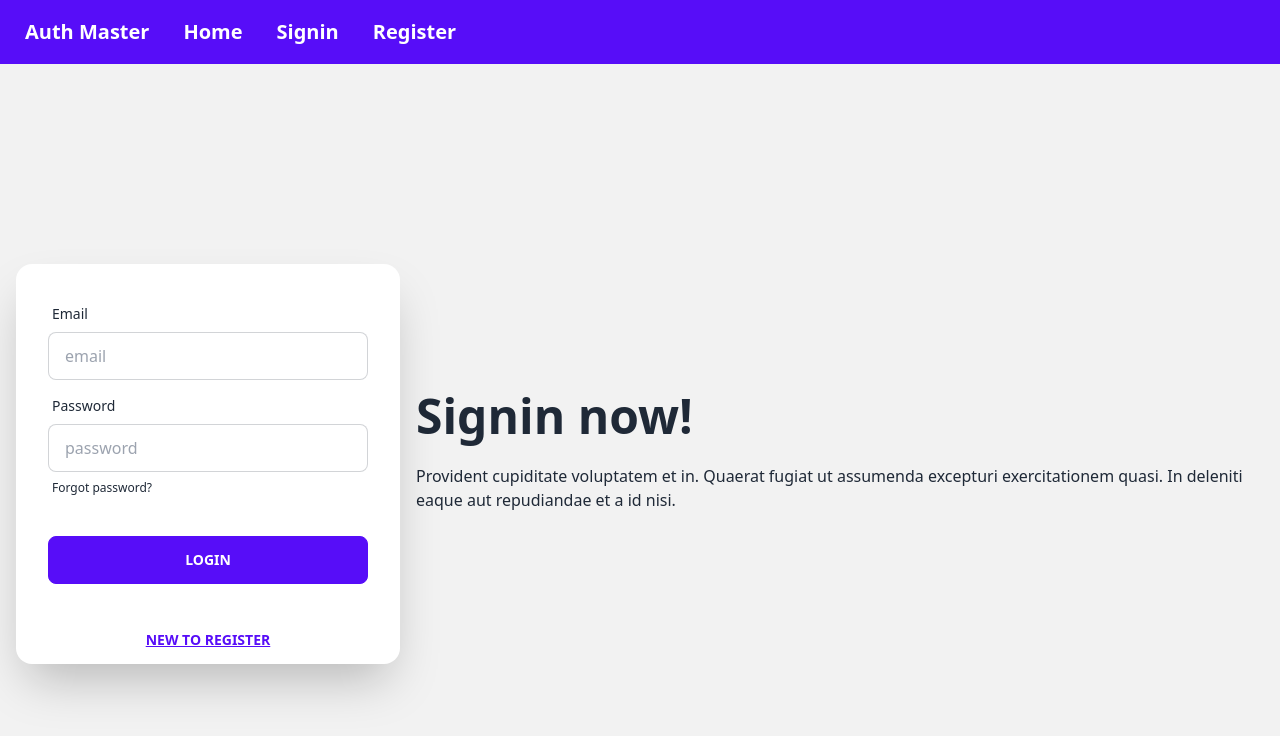
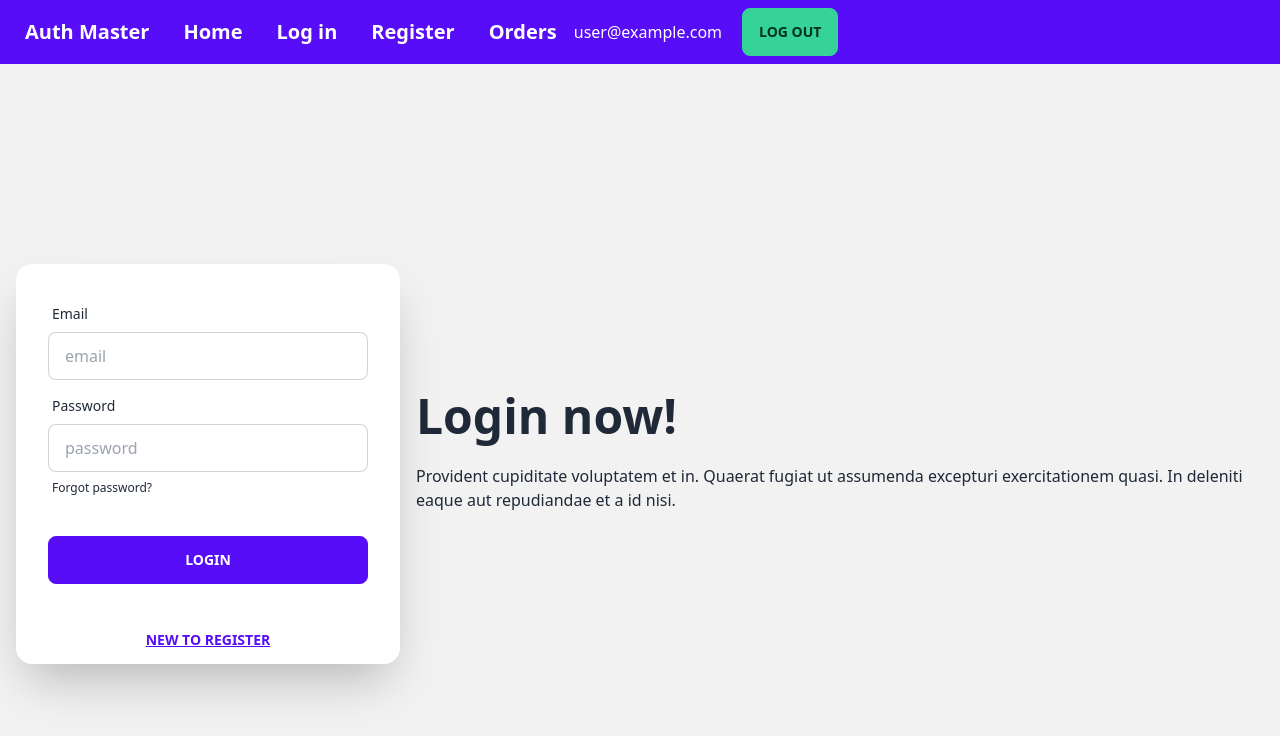
Before and after one commit to masudrahman-dev/auth-firebase-context-tailwind, a React (Vite) app: page /signin in a window 1280 px wide. Shown: the top 736 px of the page. Built offline with nearby package versions, Linux system fonts and the light colour scheme; no server answers; sample sign-in values are in the browser's storage.

Commit message:
ading private route

```diff
--- a/src/Providers/UserProvider.jsx
+++ b/src/Providers/UserProvider.jsx
@@ -3,7 +3,9 @@ export const UserContext = createContext(null);
 import {
   createUserWithEmailAndPassword,
   getAuth,
+  onAuthStateChanged,
   signInWithEmailAndPassword,
+  signOut,
 } from "firebase/auth";
 import app from "../Firebase/Firebase.config";
 
@@ -16,10 +18,24 @@ const UserProvider = ({ children }) => {
   const signInUser = (email, password) => {
     return signInWithEmailAndPassword(auth, email, password);
   };
+  const signOutUser = () => {
+    return signOut(auth);
+  };
+
+  useEffect(() => {
+    const unsubscribe = onAuthStateChanged(auth, (currentUser) => {
+      setUser(currentUser);
+    });
+    return () => {
+      unsubscribe();
+    };
+  }, []);
+
   const userInfo = {
     user,
     createUser,
     signInUser,
+    signOutUser,
   };
 
   return (
--- /dev/null
+++ b/src/Routes/PrivateRoute.jsx
@@ -0,0 +1,12 @@
+import React, { useContext } from "react";
+import { Navigate } from "react-router-dom";
+
+const PrivateRoute = ({ children }) => {
+  const user = useContext(useContext);
+  if (user) {
+    return children;
+  }
+  return <Navigate to="/signin"></Navigate>;
+};
+
+export default PrivateRoute;
--- a/src/components/Header.jsx
+++ b/src/components/Header.jsx
@@ -1,7 +1,18 @@
-import React from "react";
+import React, { useContext } from "react";
 import { Link } from "react-router-dom";
+import { UserContext } from "../Providers/UserProvider";
 
 const Header = () => {
+  const { user, signOutUser } = useContext(UserContext);
+  const signOUtHandler = () => {
+    signOutUser()
+      .then(() => {
+        // console.log('result :>> ', result);
+      })
+      .catch((err) => {
+        console.log("err :>> ", err);
+      });
+  };
   return (
     <div>
       <div className="navbar bg-primary text-primary-content">
@@ -12,11 +23,26 @@ const Header = () => {
           Home
         </Link>
         <Link to="/signin" className="btn btn-ghost normal-case text-xl">
-          Signin
+         Log  in
         </Link>
         <Link to="/register" className="btn btn-ghost normal-case text-xl">
           Register
         </Link>
+        <Link to="/orders" className="btn btn-ghost normal-case text-xl">
+          Orders
+        </Link>
+        {user ? (
+          <>
+            <p>{user.email} </p>
+            <button onClick={signOUtHandler} className="btn  ml-5 btn-success">
+              Log out
+            </button>
+          </>
+        ) : (
+          <Link to="/signin" className="btn btn-info  ml-5">
+            Login
+          </Link>
+        )}
       </div>
     </div>
   );
--- /dev/null
+++ b/src/components/Orders.jsx
@@ -0,0 +1,11 @@
+import React from 'react';
+
+const Orders = () => {
+    return (
+        <div>
+            sdfs
+        </div>
+    );
+};
+
+export default Orders;
--- a/src/components/SignIn.jsx
+++ b/src/components/SignIn.jsx
@@ -27,7 +27,7 @@ const SignIn = () => {
     <div className="hero min-h-screen bg-base-200">
       <div className="hero-content flex-col lg:flex-row-reverse">
         <div className="text-center lg:text-left">
-          <h1 className="text-5xl font-bold">Signin now!</h1>
+          <h1 className="text-5xl font-bold">Login now!</h1>
           <p className="py-6">
             Provident cupiditate voluptatem et in. Quaerat fugiat ut assumenda
             excepturi exercitationem quasi. In deleniti eaque aut repudiandae et
--- a/src/main.jsx
+++ b/src/main.jsx
@@ -8,6 +8,9 @@ import Main from "./Layout/Main";
 import Home from "./components/Home";
 import Register from "./components/Register";
 import UserProvider from "./Providers/UserProvider";
+
+import Orders from "./components/Orders";
+import PrivateRoute from "./Routes/PrivateRoute";
 import SignIn from "./components/signIn";
 const router = createBrowserRouter([
   {
@@ -26,6 +29,14 @@ const router = createBrowserRouter([
         path: "/register",
         element: <Register></Register>,
       },
+      {
+        path: "/orders",
+        element: (
+          <PrivateRoute>
+            <Orders></Orders>
+          </PrivateRoute>
+        ),
+      },
     ],
   },
 ]);
```
